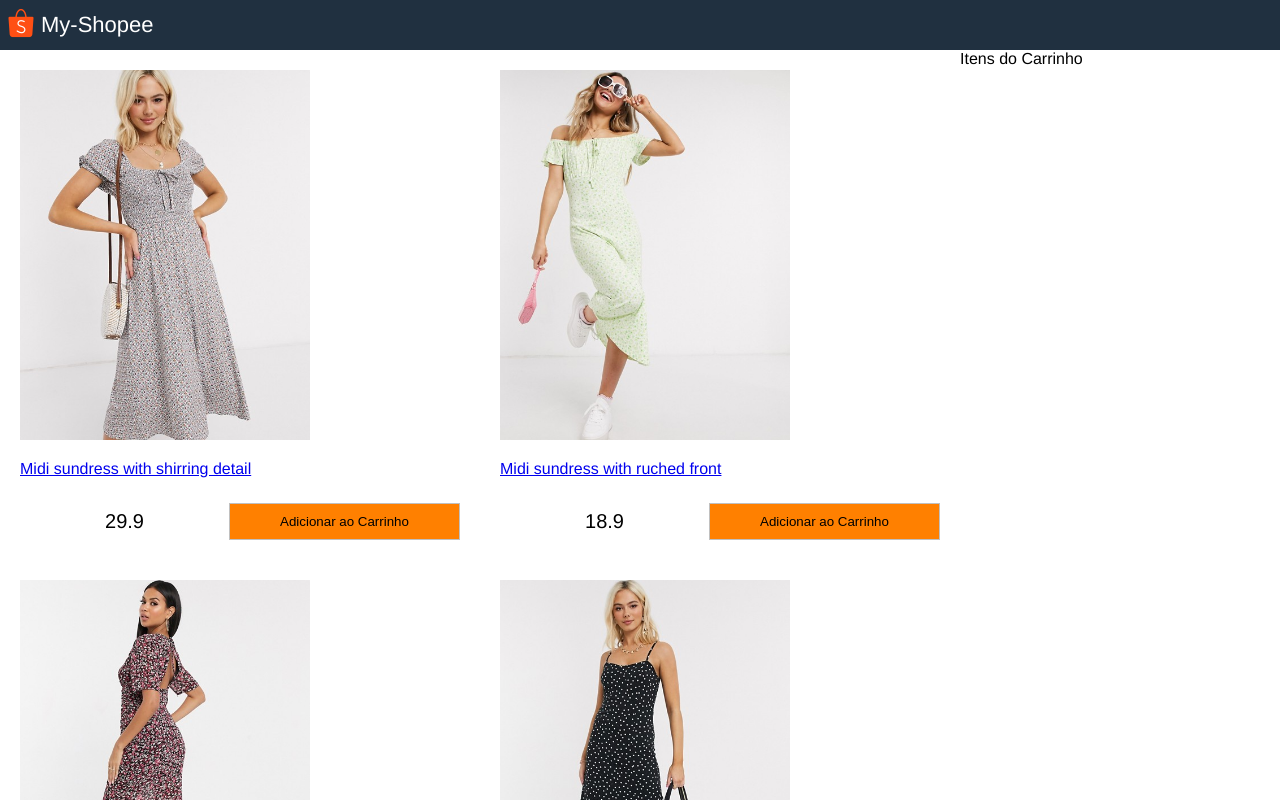
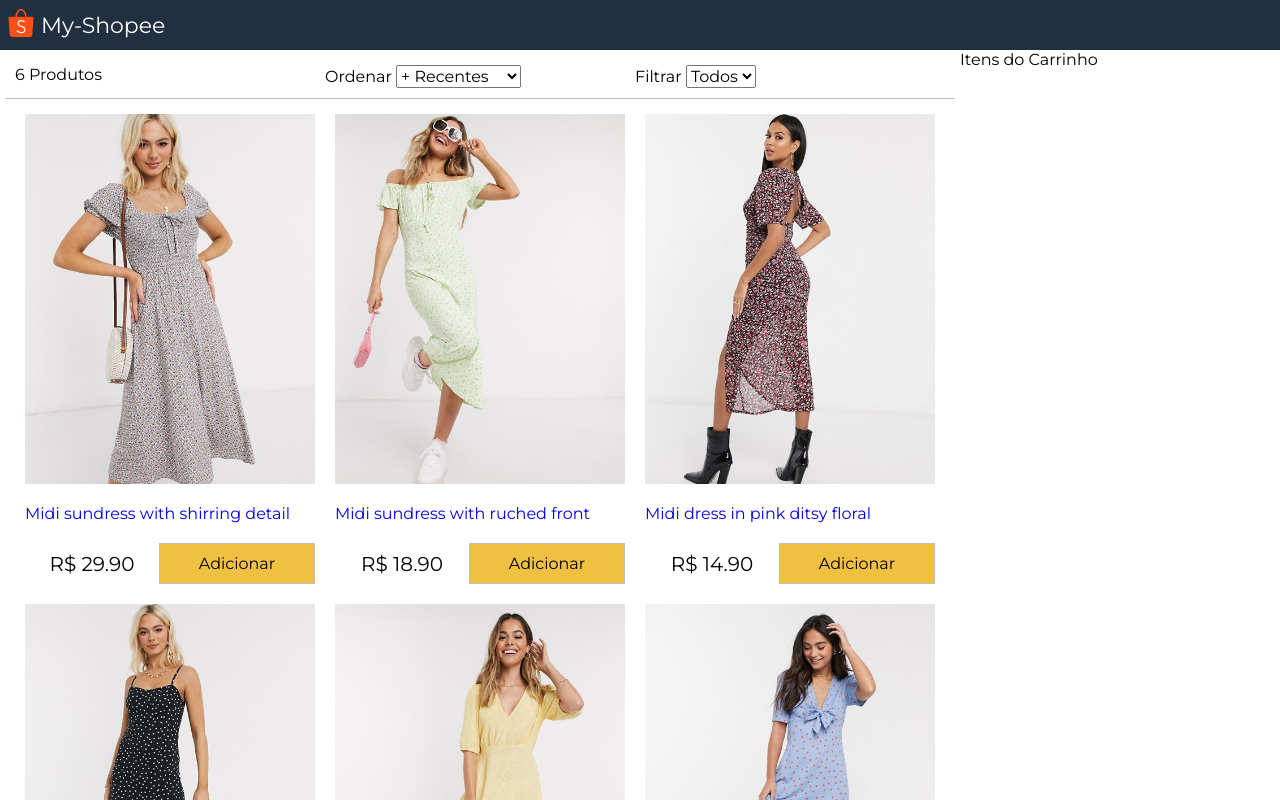
Before and after one commit to luiizsilverio/my-shopee, a React (Create React App) app: page / in a window 1280 px wide. Shown: the top 800 px of the page. Built offline with nearby package versions, Linux system fonts and the light colour scheme; the HTML template or start-up script is replaced by a standard one.

Commit message:
Filtros ok

```diff
--- a/src/App.js
+++ b/src/App.js
@@ -1,6 +1,7 @@
 import React from "react";
 import data from "./data.json";
 import Products from "./components/Products";
+import Filter from "./components/Filter";
 
 class App extends React.Component {
   constructor() {
@@ -9,6 +10,35 @@ class App extends React.Component {
       products: data.products,
       size: "",
       sort: ""
+    }
+  }
+
+  sortProducts = (event) => {
+    const sort = event.target.value;
+
+    this.setState(state => ({
+      sort: sort,
+      products: this.state.products.slice().sort((a, b) => (
+        sort === "lowest"
+          ? (a.price > b.price ? 1 : -1)
+          : sort === "highest"
+            ? (a.price < b.price ? 1 : -1)
+            : (a._id > b._id ? 1 : -1)
+      ))
+    }))
+  }
+
+  filterProducts = (event) => {
+    if (event.target.value === "") {
+      this.setState({size: "", products: data.products});
+    }
+    else {
+      this.setState({
+        size: event.target.value,
+        products: data.products.filter(prod => (
+          prod.availableSizes.indexOf(event.target.value) >= 0
+        ))
+      })
     }
   }
 
@@ -27,6 +57,13 @@ class App extends React.Component {
         <main>
           <div className="content">
             <div className="main">
+              <Filter
+                count={this.state.products.length}
+                size={this.state.size}
+                sort={this.state.sort}
+                filterProducts={this.filterProducts}
+                sortProducts={this.sortProducts}
+              />
               <Products products={this.state.products} />
             </div>
             <div className="sidebar">Itens do Carrinho</div>
--- /dev/null
+++ b/src/components/Filter.js
@@ -0,0 +1,39 @@
+import { Component } from "react";
+
+export default class Filter extends Component {
+  render() {
+    return (
+      <div className="filter">
+        <div className="filter-result">
+          {this.props.count} Produtos
+        </div>
+        <div className="filter-sort">
+          Ordenar {" "}
+          <select
+            value={this.props.sort}
+            onChange={this.props.sortProducts}
+          >
+            <option>+ Recentes</option>
+            <option value="lowest">Menor Preço</option>
+            <option value="highest">Maior Preço</option>
+          </select>
+        </div>
+        <div className="filter-size">
+          Filtrar {" "}
+          <select
+            value={this.props.size}
+            onChange={this.props.filterProducts}
+          >
+            <option value="">Todos</option>
+            <option value="XS">XS</option>
+            <option value="X">S</option>
+            <option value="M">M</option>
+            <option value="L">L</option>
+            <option value="XL">XL</option>
+            <option value="XXL">XXL</option>
+          </select>
+        </div>
+      </div>
+    )
+  }
+}
--- a/src/components/Products.js
+++ b/src/components/Products.js
@@ -13,9 +13,9 @@ export default class Products extends Component {
                   <p>{prod.title}</p>
                 </a>
                 <div className="product-price">
-                  <div>{prod.price}</div>
+                  <div>R$ {prod.price.toFixed(2)}</div>
                   <button className="button primary">
-                    Adicionar ao Carrinho
+                    Adicionar
                   </button>
                 </div>
               </div>
--- a/src/index.css
+++ b/src/index.css
@@ -1,3 +1,5 @@
+@import url("https://fonts.googleapis.com/css2?family=Montserrat&display=swap");
+
 html {
   font-size: 62.5%;
   box-sizing: border-box;
@@ -8,9 +10,9 @@ body, #root {
   margin: 0
 }
 
-body, input, select, textarea {
+body, input, select, textarea, button {
   font-size: 1.6rem;
-  font-family: Helvetica, Arial, sans-serif;
+  font-family: Montserrat, Helvetica, Arial, sans-serif;
 }
 
 .grid-container {
@@ -19,6 +21,10 @@ body, input, select, textarea {
   grid-template-rows: 5rem 1fr 5rem;
   grid-template-columns: 1fr;
   height: 100%;
+}
+
+a {
+  text-decoration: none;
 }
 
 header {
@@ -84,10 +90,9 @@ a:hover {
 }
 
 .products li {
-  flex: 1 1 29rem;
+  flex: 0 1 29rem;
   height: 47rem;
   padding: 1rem;
-  margin: 1rem;
 }
 
 .product {
@@ -130,5 +135,17 @@ a:hover {
 }
 
 .button.primary {
-  background-color: #ff8000;
+  background-color: #f0c040;
 }
+
+.filter {
+  display: flex;
+  justify-content: space-between;
+  padding: 1rem;
+  margin: 0.5rem;
+  border-bottom: 0.1rem #c0c0c0 solid;
+}
+
+.filter div {
+  flex: 1;
+}
--- /dev/null
+++ b/src/util.js
@@ -0,0 +1,3 @@
+export default function formatCurrency(num) {
+  return "R$ " + Number(num.toFixed(2)).toLocaleString() +" ";
+}
```
